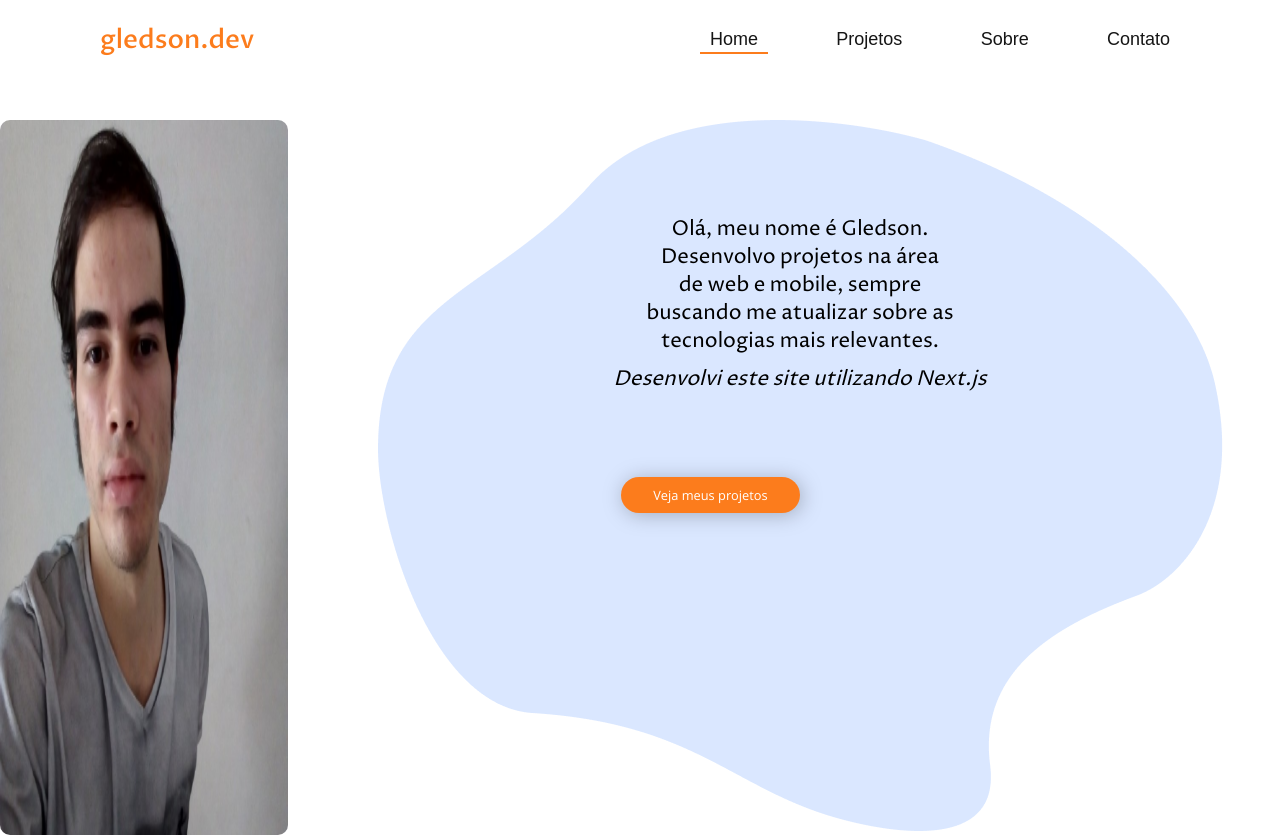
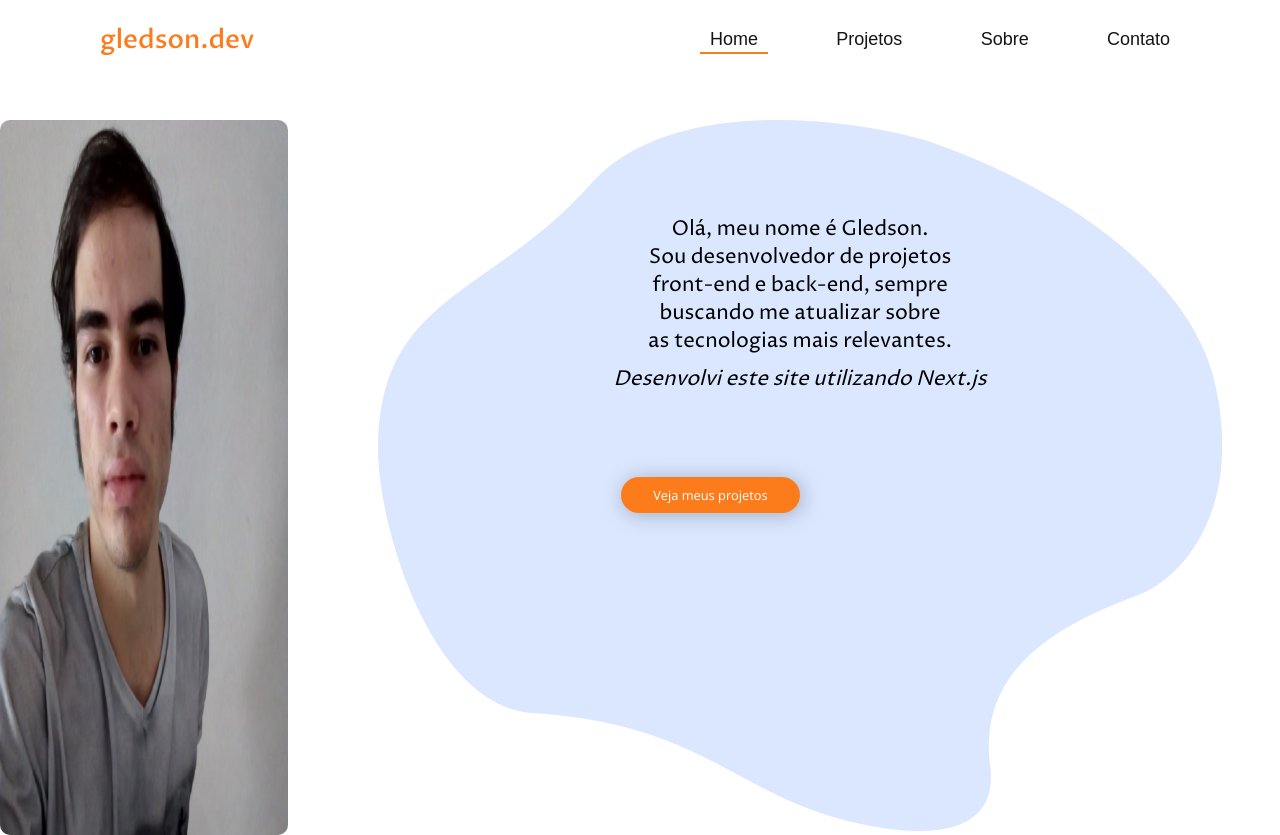
Before and after one commit to gledson-ss/portfolio, a Next.js app in the folder web/: page / in a window 1280 px wide. Built offline with nearby package versions, Linux system fonts and the light colour scheme.

Commit message:
:hammer: chore: update text DescriptionBlock

```diff
--- a/web/src/components/DescriptionBlock/index.tsx
+++ b/web/src/components/DescriptionBlock/index.tsx
@@ -14,10 +14,10 @@ const DescriptionBlock: React.FC = () => {
       <St.InfoContainer>
         <St.TextContainer>
           <St.Text>Olá, meu nome é Gledson.</St.Text>
-          <St.Text>Desenvolvo projetos na área</St.Text>
-          <St.Text>de web e mobile, sempre</St.Text>
-          <St.Text>buscando me atualizar sobre as</St.Text>
-          <St.Text>tecnologias mais relevantes.</St.Text>
+          <St.Text>Sou desenvolvedor de projetos</St.Text>
+          <St.Text>front-end e back-end, sempre</St.Text>
+          <St.Text>buscando me atualizar sobre</St.Text>
+          <St.Text>as tecnologias mais relevantes.</St.Text>
           <St.Text id="LineNextJs">
             Desenvolvi este site utilizando Next.js
           </St.Text>
```
